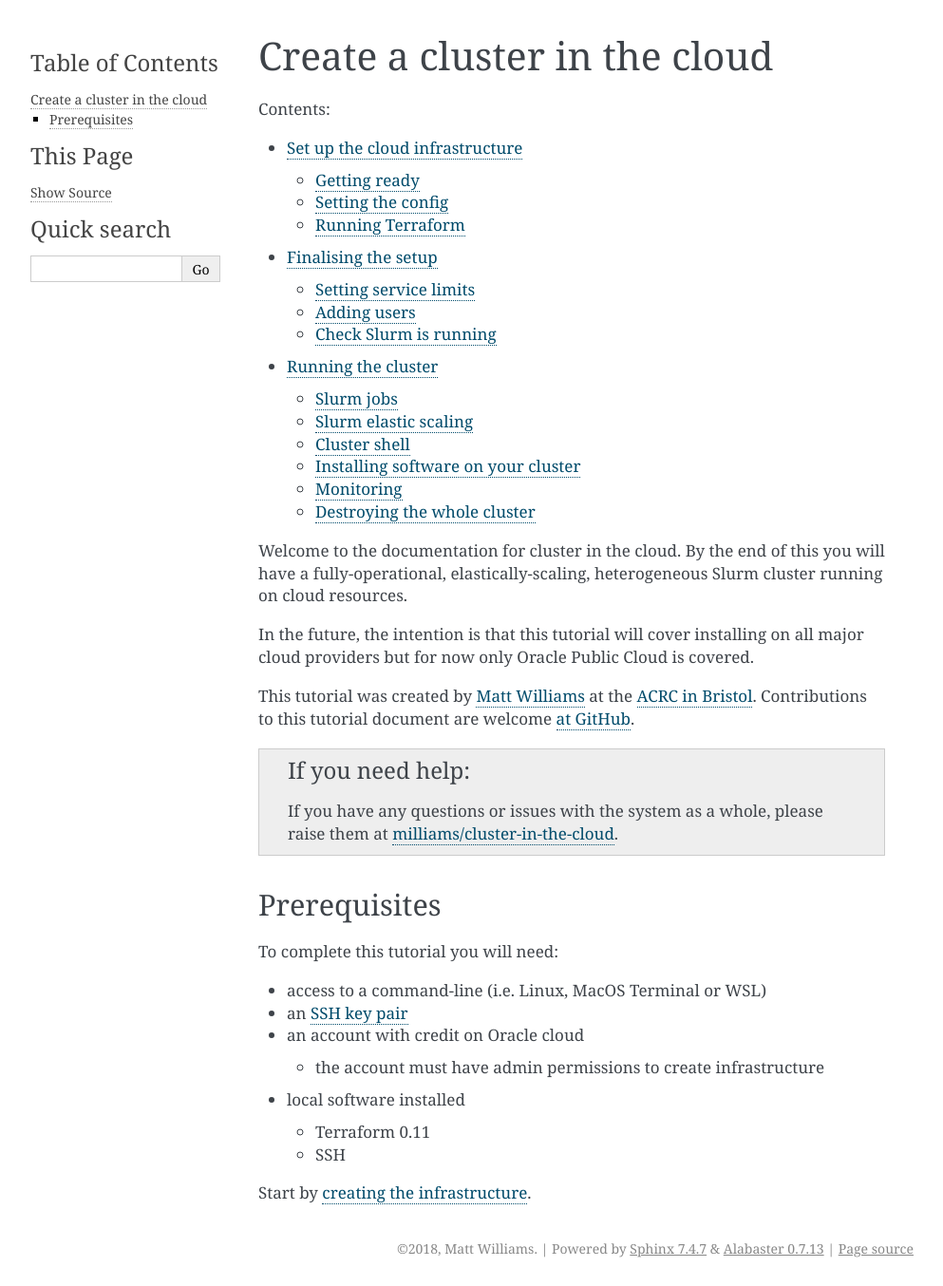
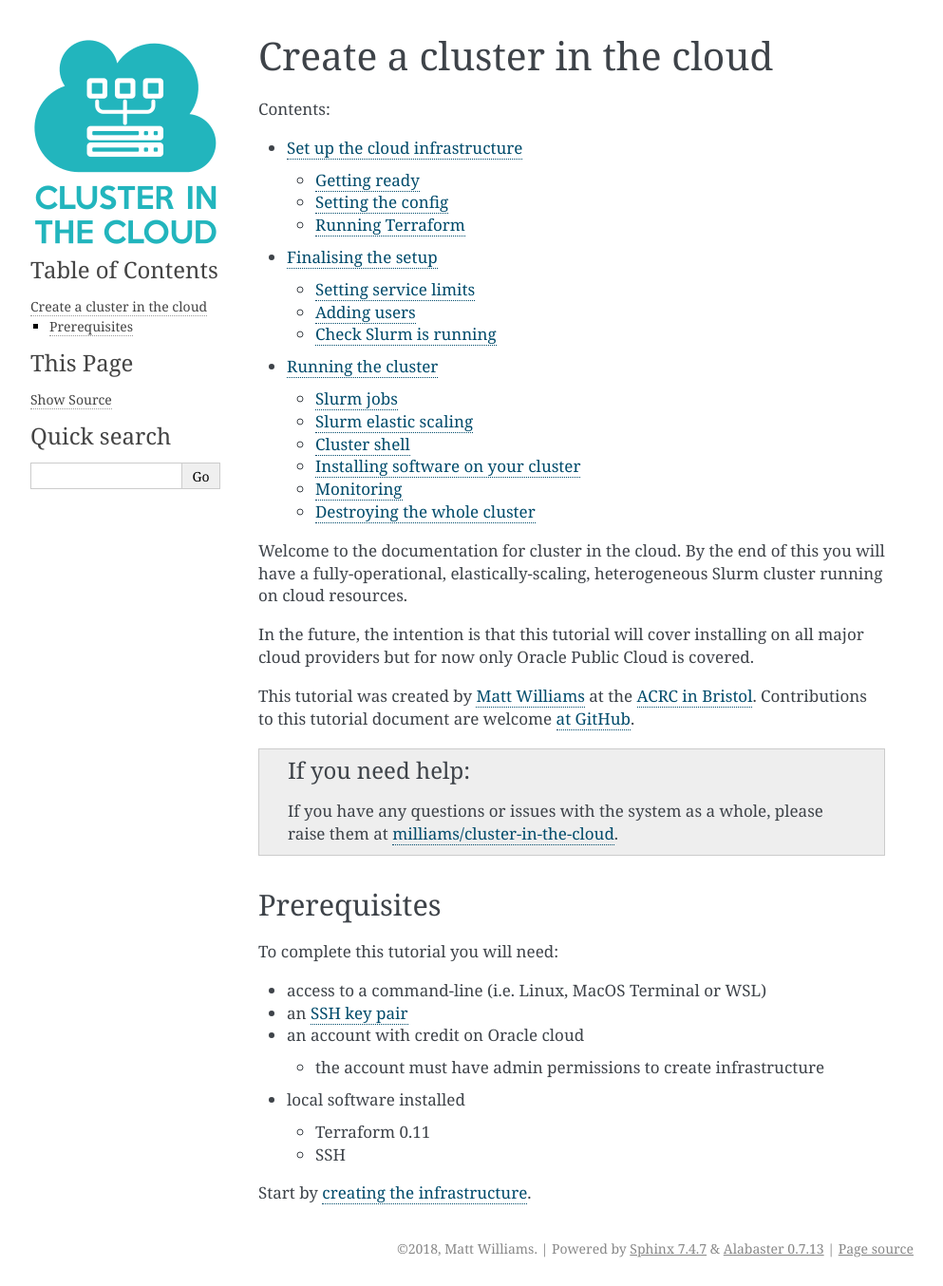
Before and after one commit to clusterinthecloud/docs, a Sphinx documentation site: the page built from source/index.rst, in a window 1280 px wide. Shown: the whole page at 95% size, without its empty margins (148-1141 px from the left). Built offline with Sphinx 7.4.7, drawn with Linux system fonts in a browser that asks for light colours.

Commit message:
Add logo

```diff
--- a/source/conf.py
+++ b/source/conf.py
@@ -153,3 +153,5 @@ texinfo_documents = [
      author, 'Clusterinthecloud', 'One line description of project.',
      'Miscellaneous'),
 ]
+
+html_logo = "logo.png"
```
Also changed, not shown: source/logo.png (added).
